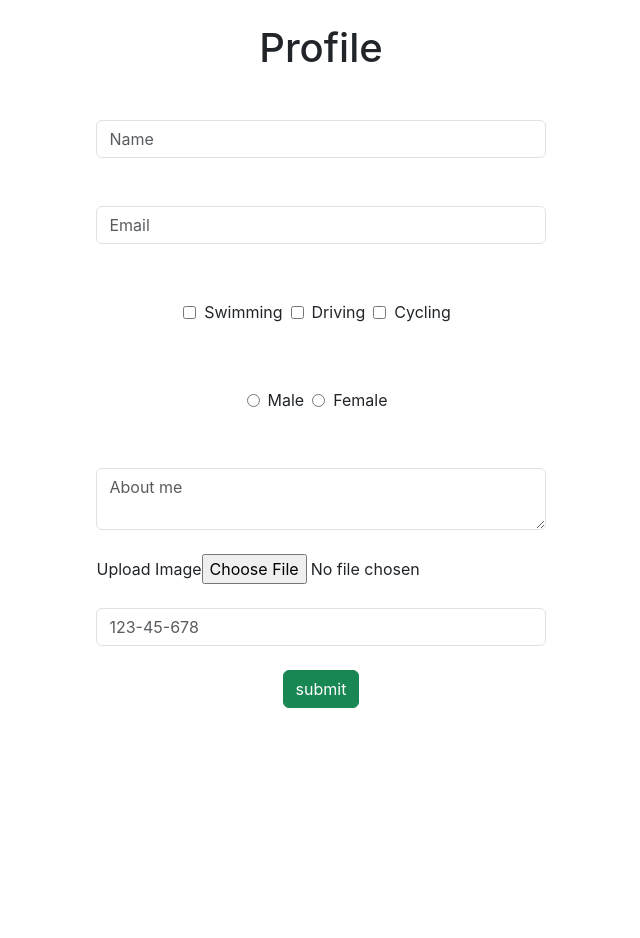
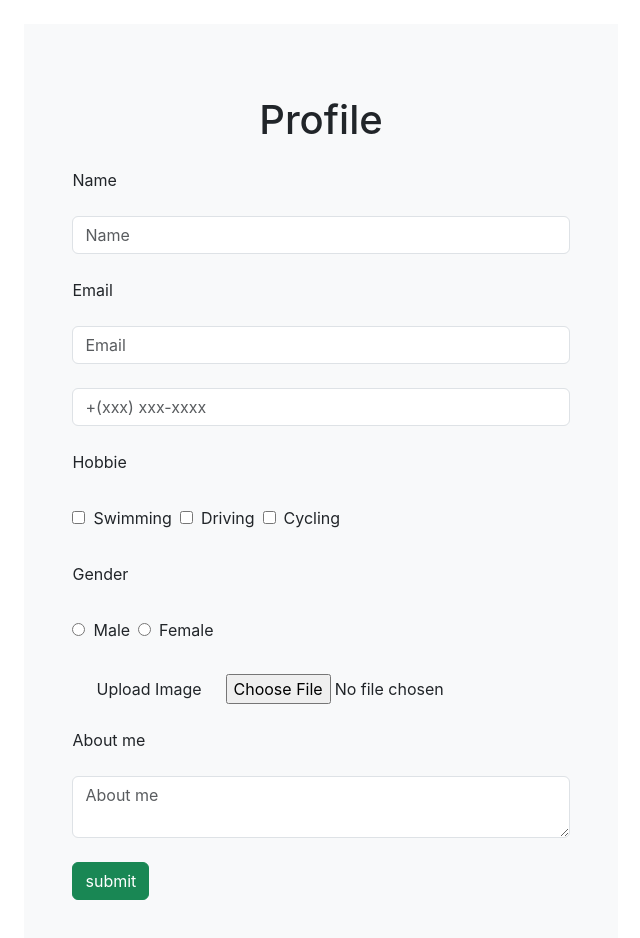
Before and after one commit to Harshil543/Ex1, a React (Create React App) app: page / in a window 1280 px wide. Shown: the top 938 px of the page, without its empty margins (319-959 px from the left). Before the commit the page ends 800 px from the top, so only its background shows below. Built offline with nearby package versions, Linux system fonts and the light colour scheme.

Commit message:
complate form-1

```diff
--- a/src/Form.js
+++ b/src/Form.js
@@ -17,6 +17,7 @@ export default function Form() {
     console.log(phonenumber);
     console.log(hobbie);
     console.log(gender);
+    e.target.reset();
   };
 
   const handleChange = (setState) => (e) => {
@@ -47,30 +48,56 @@ export default function Form() {
     }
   };
 
+  const handlePhonenumber = (e) => {
+    let x = e.target.value
+      .replace(/\D/g, "")
+      .match(/(\d{0,3})(\d{0,3})(\d{0,4})/);
+    e.target.value = !x[2]
+      ? x[1]
+      : "+" + "(" + x[1] + ") " + x[2] + (x[3] ? "-" + x[3] : "");
+    setPhonenumber(e.target.value);
+  };
+
   return (
-    <div className="container d-flex justify-content-center align-items-center">
-      <form
-        onSubmit={handleSubmit}
-        className="d-flex flex-column justify-content-center align-items-center"
-      >
-        <h1 className="text-center m-4">Profile</h1>
+    <div className="my-4 d-flex justify-content-center align-items-center">
+      <form onSubmit={handleSubmit} className="bg-light p-5">
+        <h1 className="text-center my-4">Profile</h1>
+        <div class="form-group">
+          <label for="name">Name</label>
           <input
-          className="form-control m-4"
+            className="form-control my-4"
             placeholder="Name"
             maxLength="35"
             onChange={handleChange(setName)}
             required
           ></input>
+        </div>
+        <div class="form-group">
+          <label for="email">Email</label>
           <input
-          className="form-control m-4"
+            className="form-control my-4"
             placeholder="Email"
             pattern="[^@\s]+@[^@\s]+\.[^@\s]+"
             title="Invalid email address"
             maxLength="55"
             onChange={handleChange(setEmail)}
             required
+          />
+        </div>
+        <div class="form-group">
+          <input
+            className="form-control my-4"
+            type="tel"
+            id="phone"
+            name="phone"
+            placeholder="+(xxx) xxx-xxxx"
+            onChange={handlePhonenumber}
+            required
           ></input>
-        <div className="container m-4 d-flex justify-content-center align-items-center">
+        </div>
+        <div class="form-group">
+          <label for="hobbie">Hobbie</label>
+          <div className="my-4">
             <input
               type="checkbox"
               id="Swimming"
@@ -103,7 +130,10 @@ export default function Form() {
               Cycling
             </label>
           </div>
-        <div className="container m-4 d-flex justify-content-center align-items-center">
+        </div>
+        <div class="form-group">
+          <label for="gender">Gender</label>
+          <div className="my-4">
             <input
               type="radio"
               id="male"
@@ -125,14 +155,11 @@ export default function Form() {
               Female
             </label>
           </div>
-        <textarea
-          placeholder="About me"
-          className="form-control m-4"
-          maxLength="500"
-          onChange={handleChange(setAboutme)}
-        ></textarea>
+        </div>
         <div className="form-group">
-          <label htmlFor="image">Upload Image</label>
+          <label htmlFor="image" className="mx-4">
+            Upload Image
+          </label>
           <input
             type="file"
             id="image"
@@ -141,7 +168,7 @@ export default function Form() {
           />
         </div>
         {image && (
-          <div className="form-group">
+          <div className="form-group mt-4">
             <img
               className="rounded-circle"
               src={image}
@@ -150,16 +177,17 @@ export default function Form() {
             />
           </div>
         )}
-        <input
-          className="form-control m-4"
-          type="tel"
-          id="phone"
-          name="phone"
-          placeholder="123-45-678"
-          pattern="[0-9]{3}-[0-9]{2}-[0-9]{3}"
-          onChange={handleChange(setPhonenumber)}
-          required
-        ></input>
+        <div className="form-group">
+          <label for="gender" className="mt-4">
+            About me
+          </label>
+          <textarea
+            placeholder="About me"
+            className="form-control my-4"
+            maxLength="500"
+            onChange={handleChange(setAboutme)}
+          ></textarea>
+        </div>
         <button type="submit" className="btn btn-success mb-5">
           submit
         </button>
```
Also changed, not shown: src/Form.html (+35 -11 lines). Lines whose indentation alone changed are shown as unchanged.
